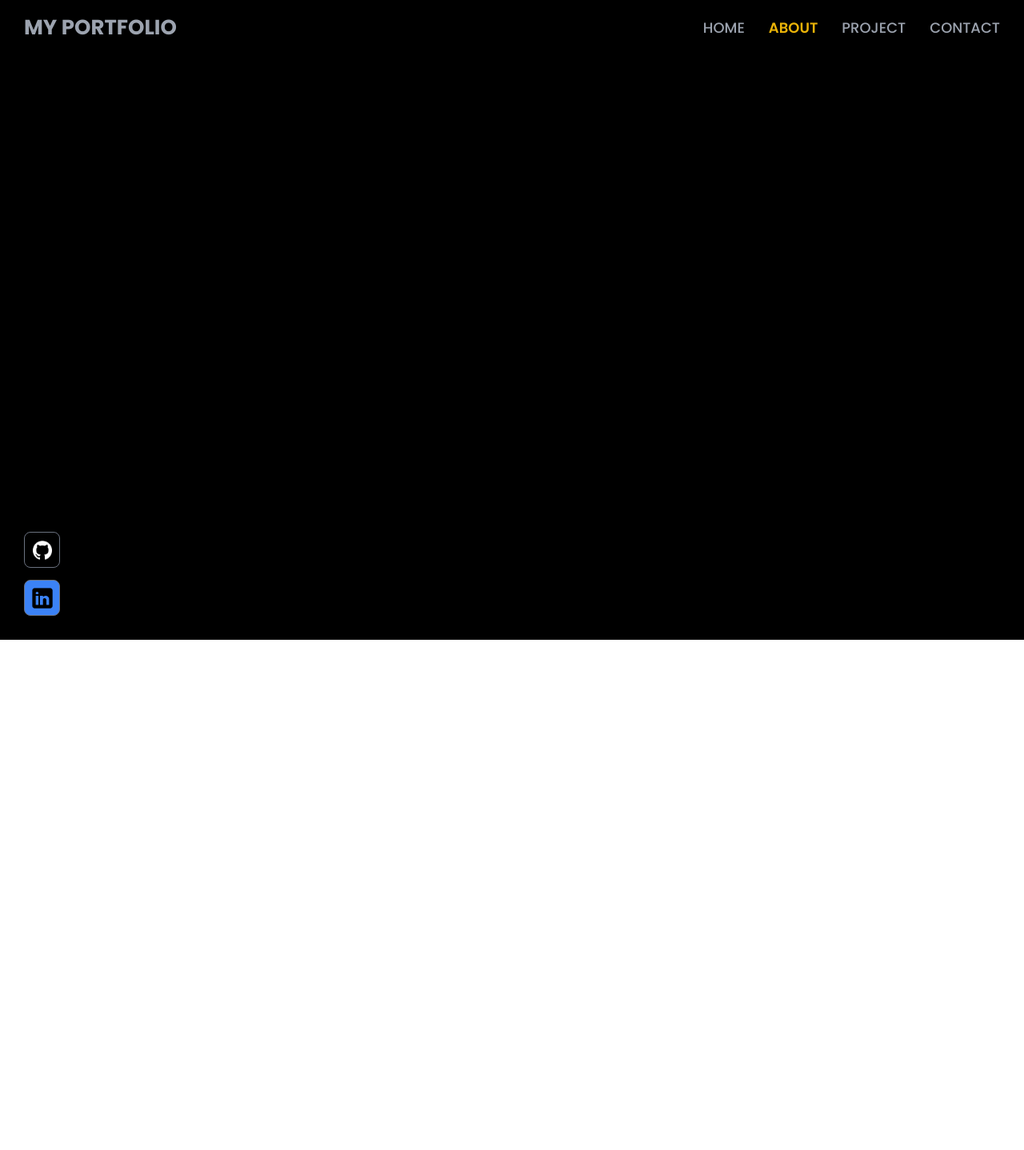
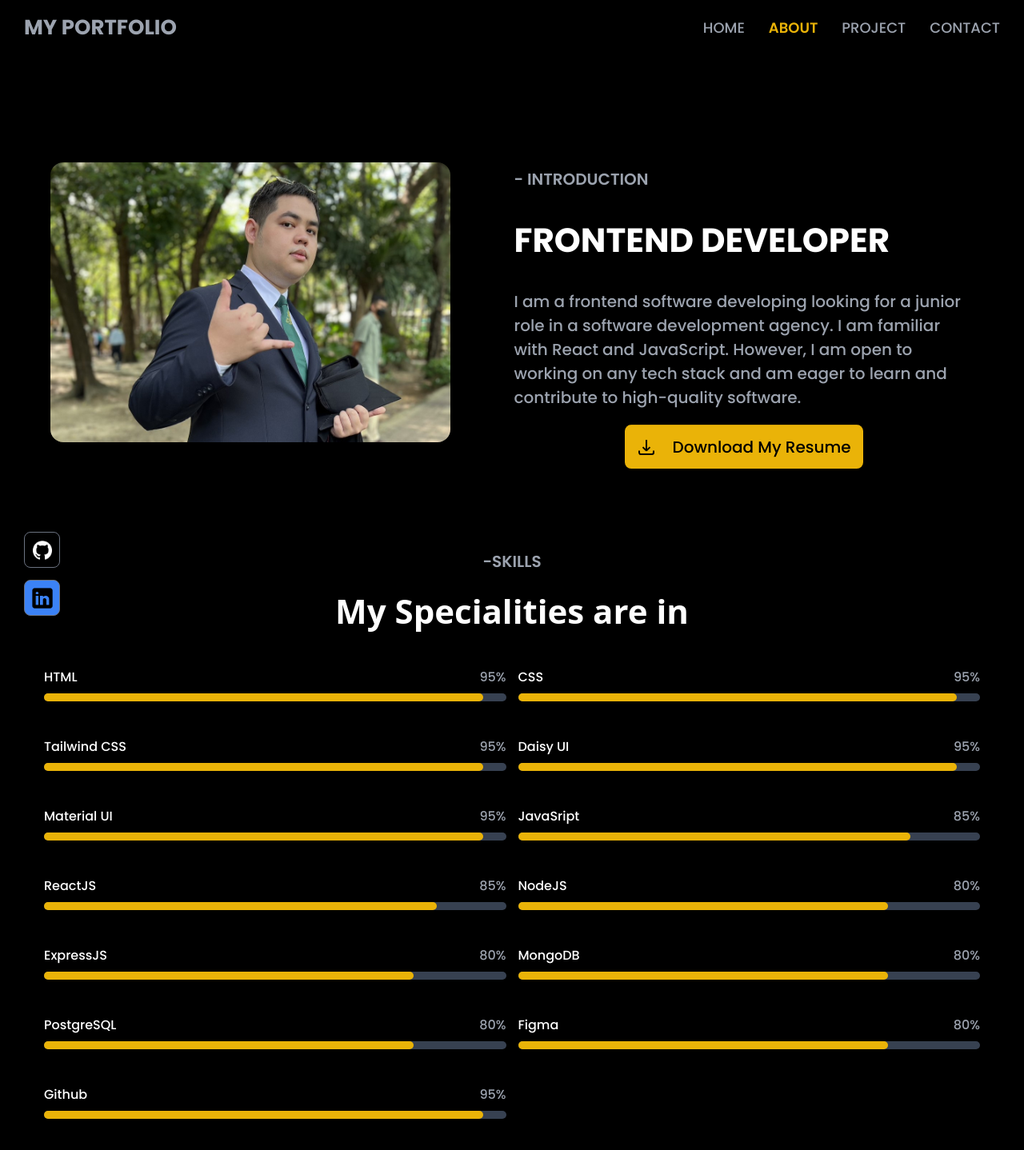
Before and after one commit to trainthunder/my-portfolio, a React (Vite) app: page /about in a window 1280 px wide. Shown: the top 1438 px of the page at 80% size. Before the commit the page ends 800 px from the top, so only its background shows below. Built offline with nearby package versions, Linux system fonts and the light colour scheme.

Commit message:
feat: about-page and change social-navigate absolute to fixed

```diff
--- a/src/components/about-page/about-page-header.jsx
+++ b/src/components/about-page/about-page-header.jsx
@@ -6,7 +6,7 @@ function AboutPageHeader() {
   const navigate = useNavigate();
   const { setIsAboutMenu } = useBurgerMenu();
   return (
-    <header className="w-full flex items-center justify-center absolute z-10">
+    <header className="w-full flex items-center justify-center fixed z-10 backdrop-blur-3xl">
       <div className="w-full max-w-[1300px] h-full px-[30px] py-[15px] flex items-center justify-between">
         <button
           className="font-poppins text-gray-400 text-[20px] md:text-[26px] font-bold"
--- a/src/components/about-page/about-page-main.jsx
+++ b/src/components/about-page/about-page-main.jsx
@@ -1,11 +1,94 @@
 import React from "react";
 import SocialNavigate from "../social-navigate";
+import Resume from "../../../src/assets/files/Resume(15_9_2024).pdf";
 
 function AboutPageMain() {
+  const skills = [
+    { name: "HTML", percentage: 95 },
+    { name: "CSS", percentage: 95 },
+    { name: "Tailwind CSS", percentage: 95 },
+    { name: "Daisy UI", percentage: 95 },
+    { name: "Material UI", percentage: 95 },
+    { name: "JavaSript", percentage: 85 },
+    { name: "ReactJS", percentage: 85 },
+    { name: "NodeJS", percentage: 80 },
+    { name: "ExpressJS", percentage: 80 },
+    { name: "MongoDB", percentage: 80 },
+    { name: "PostgreSQL", percentage: 80 },
+    { name: "Figma", percentage: 80 },
+    { name: "Github", percentage: 95 },
+  ];
   return (
-    <section className="w-screen h-screen pt-[60px] md:pt-[66px] flex items-center justify-center relative">
+    <section className="w-full h-full pt-[60px] md:pt-[69px] flex flex-col items-center justify-center relative">
       <SocialNavigate />
-      <div className=""></div>
+      <div className="w-full max-w-[1300px] h-full max-[1330px]:px-[15px] flex items-center justify-center flex-col lg:flex-row lg:gap-[80px] mt-[90px] mb-[50px] lg:mb-[90px]">
+        <img
+          src="/images/my-image.jpg"
+          alt=""
+          className="min-[535px]:w-[500px] min-[535px]:h-[350px] rounded-[16px]"
+        />
+        <div className="w-full h-full max-w-[450px] md:max-w-[575px] flex flex-col mt-[50px] gap-[30px]">
+          <p className="font-poppins text-gray-400 text-[20px] font-semibold">
+            - INTRODUCTION
+          </p>
+          <p className="font-poppins text-white font-bold text-[30px] md:text-[42px]">
+            FRONTEND DEVELOPER
+          </p>
+          <p className="font-poppins text-gray-400 text-[20px] font-medium">
+            I am a frontend software developing looking for a junior role in a
+            software development agency. I am familiar with React and
+            JavaScript. However, I am open to working on any tech stack and am
+            eager to learn and contribute to high-quality software.
+          </p>
+          <div className="w-full h-full flex items-center justify-center">
+            <a href={Resume} download="Kitikun_Resume" target="_blank">
+              <button className="w-full h-[55px] px-[15px] rounded-[8px] flex items-center justify-center gap-[20px] bg-yellow-500 hover:ring-yellow-700 hover:ring-[5px] hover:ring-offset-4 hover:ring-offset-yellow-600 duration-300 animate-bounce">
+                <svg
+                  xmlns="http://www.w3.org/2000/svg"
+                  fill="none"
+                  viewBox="0 0 24 24"
+                  strokeWidth={2}
+                  stroke="currentColor"
+                  className="w-[24px] h-[24px]"
+                >
+                  <path d="M3 16.5v2.25A2.25 2.25 0 0 0 5.25 21h13.5A2.25 2.25 0 0 0 21 18.75V16.5M16.5 12 12 16.5m0 0L7.5 12m4.5 4.5V3" />
+                </svg>
+                <span className="font-poppins text-[20px] text-black font-medium">
+                  Download My Resume
+                </span>
+              </button>
+            </a>
+          </div>
+        </div>
+      </div>
+      <div className="w-full max-w-[1300px] h-full max-[1330px]:px-[15px] flex flex-col items-center justify-center">
+        <p className="font-poppins text-gray-400 font-semibold text-[20px]">
+          -SKILLS
+        </p>
+        <p className="font-popins text-white font-semibold text-[30px] md:text-[42px] mt-[15px]">
+          My Specialities are in
+        </p>
+        <div className="w-full h-full p-[40px] grid md:grid-cols-2 gap-[15px]">
+          {skills.map((skill, index) => (
+            <div key={index} className="w-full max-w-[640px] mb-[30px]">
+              <div className="flex justify-between items-center">
+                <span className="font-poppins text-white text-[16px] font-medium">
+                  {skill.name}
+                </span>
+                <span className="font-poppins font-medium text-[16px] text-gray-400">
+                  {skill.percentage}%
+                </span>
+              </div>
+              <div className="w-full bg-gray-700 rounded-full h-[10px] mt-2">
+                <div
+                  className="bg-yellow-500 h-[10px] rounded-full"
+                  style={{ width: `${skill.percentage}%` }}
+                ></div>
+              </div>
+            </div>
+          ))}
+        </div>
+      </div>
     </section>
   );
 }
--- a/src/components/social-navigate.jsx
+++ b/src/components/social-navigate.jsx
@@ -2,7 +2,7 @@ import React from "react";
 
 function SocialNavigate() {
   return (
-    <div className="hidden md:flex w-[45px] absolute left-[30px] bottom-[30px]  flex-col gap-[15px]">
+    <div className="hidden md:flex w-[45px] fixed left-[30px] bottom-[30px] flex-col gap-[15px]">
       <a
         href="https://github.com/trainthunder"
         target="_blank"
--- a/src/pages/about-page.jsx
+++ b/src/pages/about-page.jsx
@@ -7,7 +7,7 @@ import AboutPageMain from "../components/about-page/about-page-main";
 function AboutPage() {
   return (
     <BurgerMenuProvider>
-      <div className="w-screen h-screen bg-black overflow-clip">
+      <div className="w-full h-full bg-black overflow-clip">
         <AboutPageHeader />
         <AboutPageBurgerMenu />
         <AboutPageMain />
```
Also changed, not shown: public/images/my-image.jpg (added), 1 other file (tests, documents, lock files or other folders).
